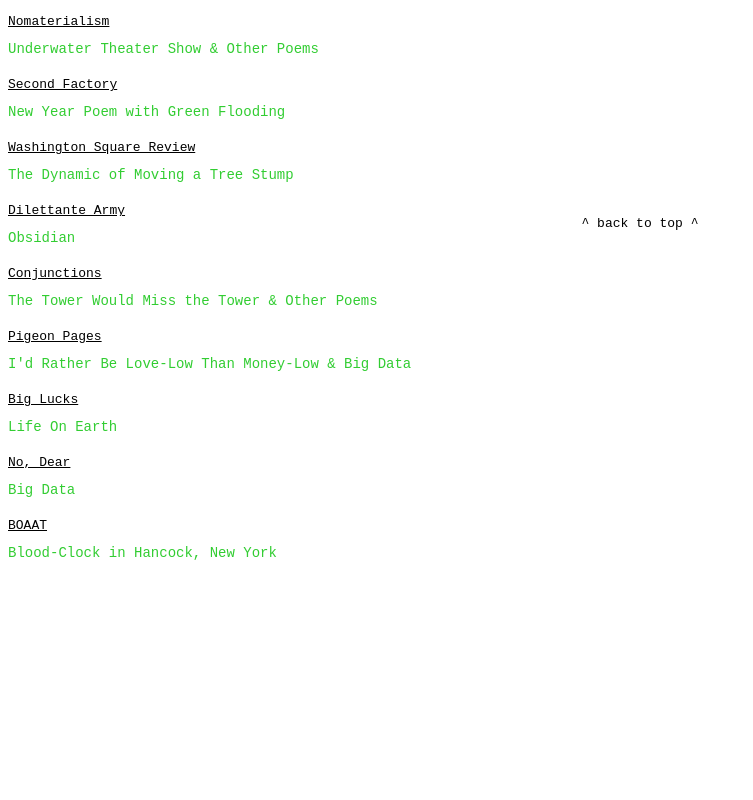
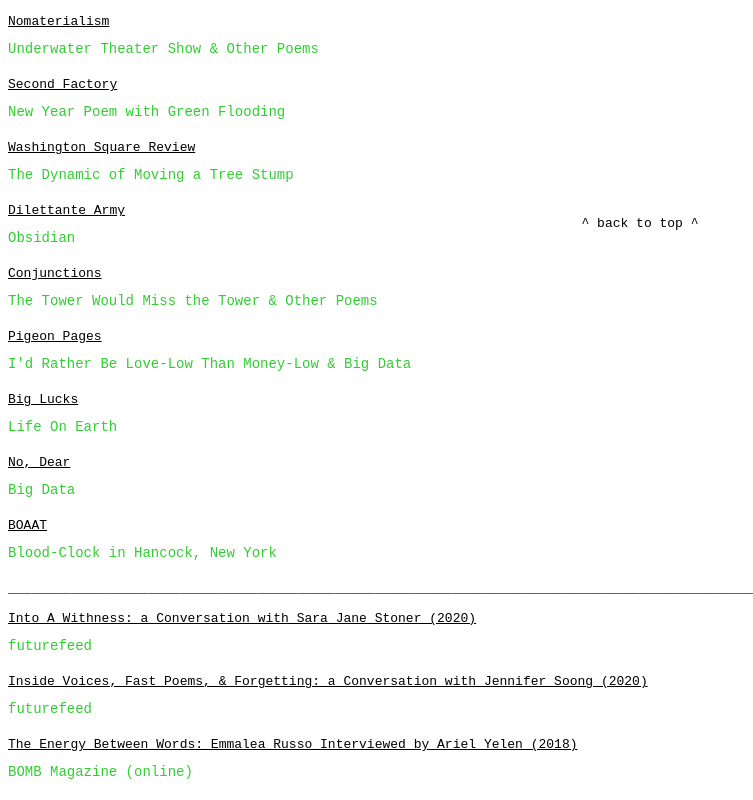
Before and after one commit to arielyyyy/poetrywebsite, a plain HTML site: page poems-&-other-writing.html in a window 1280 px wide. Shown: the part 569-1369 px from the top of the page, without its empty margins (0-753 px from the left). Before the commit the page ends 1150 px from the top, so only its background shows below. Drawn offline with Linux system fonts and the light colour scheme.

Commit message:
Update poems-&-other-writing.html

```diff
--- a/poems-&-other-writing.html
+++ b/poems-&-other-writing.html
@@ -177,6 +177,20 @@ a:active {
 		<a class="publication" href="http://www.boaatpress.com/blood-clock-in-hancock-new-york"target="_blank">BOAAT</a>
 		<small>Blood-Clock in Hancock, New York</small>
 
+		___________________________________________________________________________________________________
+
+		<br>
+		<br>
+
+		<a class="publication" href="https://future-feed.net/interview-into-a-withness"target="_blank">Into A Withness: a Conversation with Sara Jane Stoner (2020)</a>
+		<small>futurefeed</small>
+
+		<a class="publication" href="https://future-feed.net/a-conversation-forgetting-in-poetry"target="_blank">Inside Voices, Fast Poems, & Forgetting: a Conversation with Jennifer Soong (2020)</a>
+		<small>futurefeed</small>
+
+		<a class="publication" href="https://bombmagazine.org/articles/emmalea-russo/"target="_blank">The Energy Between Words: Emmalea Russo Interviewed by Ariel Yelen (2018)</a>
+		<small>BOMB Magazine (online)</small>
+
 
 	</section>
 	<a href="#" class="backtotop"> ^ back to top ^</a>
```
